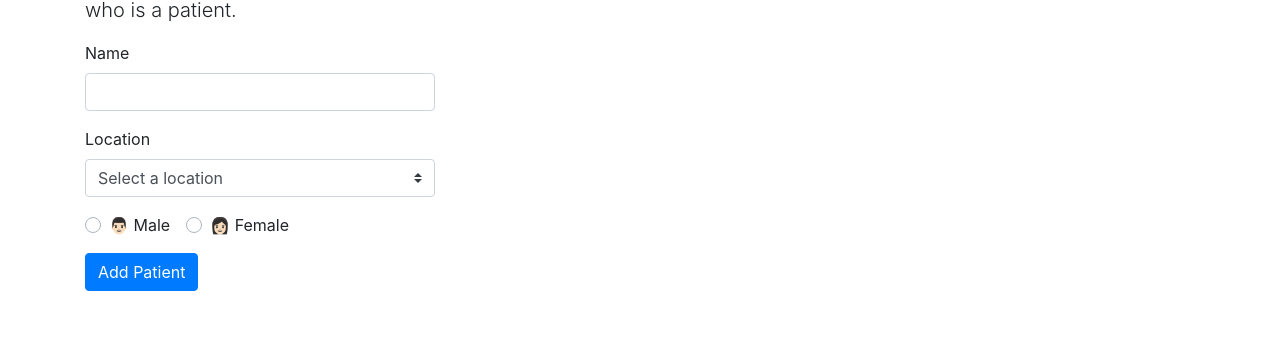
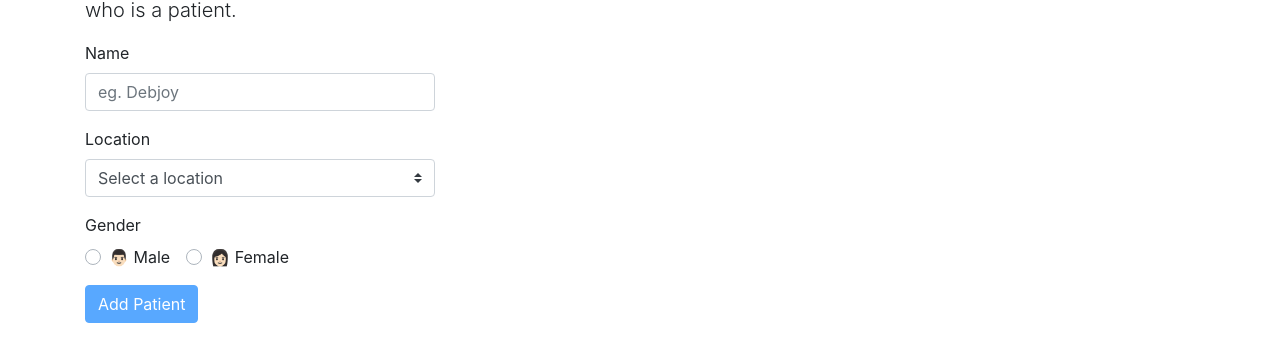
Before and after one commit to debjoybhowal/type-added, an Angular app: page /affected in a window 1280 px wide. Shown: the part 542-904 px from the top of the page. Built offline with nearby package versions, Linux system fonts and the light colour scheme; no server answers.

Commit message:
Added functionality of adding patients to list

```diff
--- a/src/app/affected/affected-form/affected-form.component.html
+++ b/src/app/affected/affected-form/affected-form.component.html
@@ -13,28 +13,55 @@
   <h3>Add Patient Friend</h3>
   <p class="lead">Use the below form to add a friend who is a patient.</p>
 </div>
-<form>
+<form [formGroup]="form" (submit)="onSubmit()">
   <div class="form-group">
     <label>Name</label>
-    <input type="text" class="form-control" />
+    <input
+      type="text"
+      class="form-control"
+      formControlName="name"
+      [class.is-invalid]="
+        this.form.get('name').touched &&
+        this.form.get('name').hasError('required')
+      "
+      placeholder="eg. Debjoy"
+    />
+    <div class="invalid-feedback">Please enter patient name</div>
   </div>
   <div class="form-group">
     <label>Location</label>
-    <select class="custom-select">
-      <option selected disabled>Select a location</option>
+    <select
+      class="custom-select"
+      formControlName="location"
+      [class.is-invalid]="
+        this.form.get('location').touched &&
+        this.form.get('location').hasError('required')
+      "
+    >
+      <option selected disabled value="">Select a location</option>
       <option value="Kolkata">Kolkata</option>
       <option value="Chennai">Chennai</option>
       <option value="Chennai">Chennai</option>
       <option value="Bangalore">Bangalore</option>
       <option value="Pune">Pune</option>
     </select>
+
+    <div class="invalid-feedback">Please select a location</div>
   </div>
   <div class="form-group">
-    <div class="custom-control custom-radio custom-control-inline">
+    <label>Gender</label><br />
+    <div
+      class="custom-control custom-radio custom-control-inline"
+      [class.is-invalid]="
+        this.form.touched && this.form.get('location').hasError('required')
+      "
+    >
       <input
         type="radio"
         id="customRadioInline1"
         name="gender"
+        formControlName="gender"
+        value="male"
         class="custom-control-input"
       />
       <label class="custom-control-label" for="customRadioInline1"
@@ -45,13 +72,18 @@
       <input
         type="radio"
         id="customRadioInline2"
+        formControlName="gender"
         name="gender"
+        value="female"
         class="custom-control-input"
       />
       <label class="custom-control-label" for="customRadioInline2"
         >👩🏻 Female</label
       >
     </div>
+    <div class="invalid-feedback">Please select a gender</div>
   </div>
-  <button class="btn btn-primary mb-2">Add Patient</button>
+  <button class="btn btn-primary mb-2" [disabled]="this.form.invalid">
+    Add Patient
+  </button>
 </form>
--- a/src/app/affected/affected-form/affected-form.component.ts
+++ b/src/app/affected/affected-form/affected-form.component.ts
@@ -1,4 +1,5 @@
 import { Component, EventEmitter, Input, OnInit, Output } from '@angular/core';
+import { FormControl, FormGroup, Validators } from '@angular/forms';
 import { DataService } from 'src/app/data.service';
 
 @Component({
@@ -9,6 +10,16 @@ import { DataService } from 'src/app/data.service';
 export class AffectedFormComponent implements OnInit {
   @Input() affected: any[];
   @Output() affectedChange = new EventEmitter<any[]>();
+
+  form = new FormGroup({
+    name: new FormControl('', Validators.required),
+    location: new FormControl('', Validators.required),
+    gender: new FormControl('', Validators.required),
+  });
+
+  /*,
+    location: new FormControl('', Validators.required),
+    gender: new FormControl('', Validators.required), */
 
   constructor(private dataService: DataService) {}
 
@@ -23,4 +34,17 @@ export class AffectedFormComponent implements OnInit {
     this.dataService.setData(this.affected);
     this.affectedChange.emit(this.affected);
   }
+  onSubmit() {
+    console.log(this.form.get('name').value);
+    this.affected.push({
+      id: this.affected[this.affected.length - 1].id + 1,
+      name: this.form.get('name').value,
+      city: this.form.get('location').value,
+      gender: this.form.get('gender').value,
+      affected: false,
+      recovered: false,
+      isInRecovered: false,
+    });
+    this.dataService.setData(this.affected);
+  }
 }
```
Also changed, not shown: src/app/app.module.ts (+8 -2 lines).
